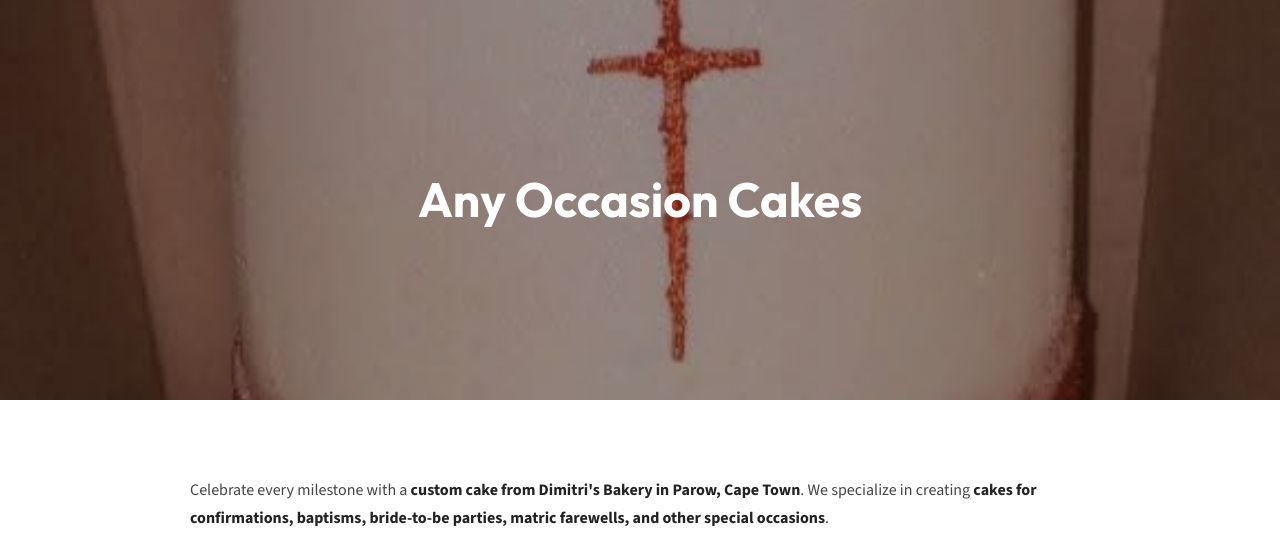
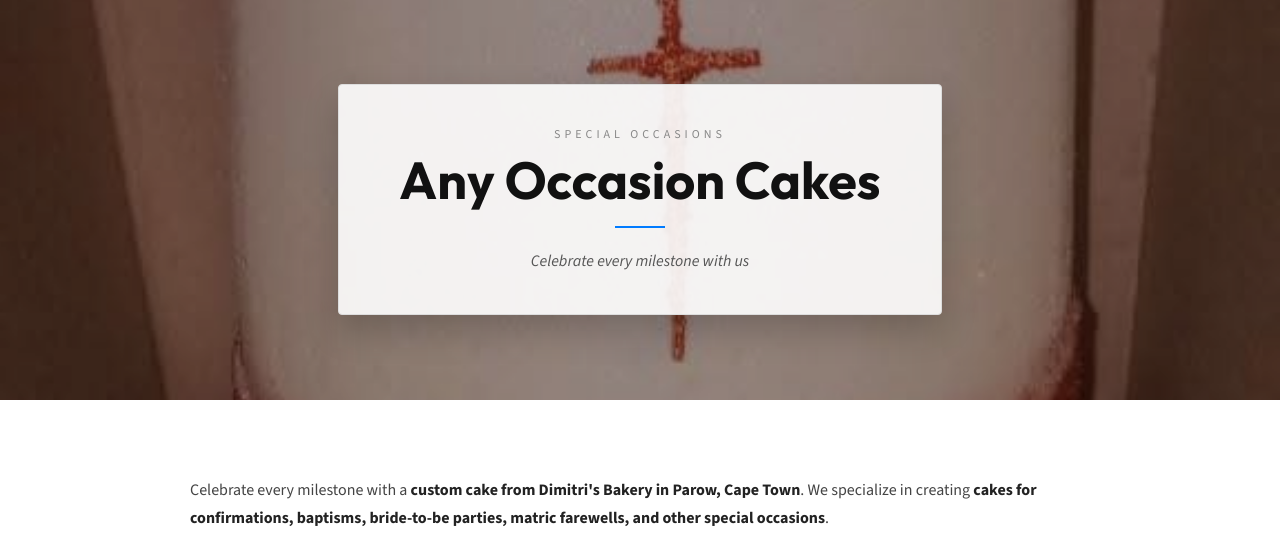
Before and after one commit to vatikaki007-cloud/dimitrisbakery, a PHP site: page /confectioner/any_occasion/any_occasion.php in a window 1280 px wide. Shown: the part 109-642 px from the top of the page. Run offline with PHP 8.4, Linux system fonts and the light colour scheme; data that the repository does not hold is empty.

Commit message:
Add: White rectangle badge styling to any occasion cakes hero section

```diff
--- a/confectioner/any_occasion/any_occasion.php
+++ b/confectioner/any_occasion/any_occasion.php
@@ -34,8 +34,11 @@ $db_config_path = __DIR__ . '/../../cms/config.php';
 <main>
   <section class="any-occasion-hero">
     <div class="any-occasion-hero-overlay">
-      <div class="container">
-        <h1 class="any-occasion-title">Any Occasion Cakes</h1>
+      <div class="conf-title-badge">
+        <span class="conf-subtitle">Special Occasions</span>
+        <h1 class="conf-page-title">Any Occasion Cakes</h1>
+        <div class="conf-divider"></div>
+        <p class="conf-desc">Celebrate every milestone with us</p>
       </div>
     </div>
   </section>
--- a/confectioner/any_occasion/css/any_occasion.css
+++ b/confectioner/any_occasion/css/any_occasion.css
@@ -73,6 +73,47 @@ body { margin: 0; font-family: 'Source Sans 3', sans-serif; color: #333; line-he
     font-size: 48px;
     margin: 0;
     text-align: center;
+}
+
+/* White rectangle badge for any occasion hero */
+.conf-title-badge {
+    background: rgba(255, 255, 255, 0.9);
+    padding: 40px 60px;
+    text-align: center;
+    border: 1px solid #ddd;
+    box-shadow: 0 15px 35px rgba(0, 0, 0, 0.2);
+    border-radius: 4px;
+    display: inline-block;
+}
+
+.conf-subtitle {
+    display: block;
+    text-transform: uppercase;
+    letter-spacing: 4px;
+    font-size: 12px;
+    color: #888;
+    margin-bottom: 10px;
+}
+
+.conf-page-title {
+    font-family: 'Outfit', sans-serif;
+    color: #111;
+    font-size: 52px;
+    margin: 0;
+    line-height: 1;
+}
+
+.conf-divider {
+    width: 50px;
+    height: 2px;
+    background-color: #007bff;
+    margin: 20px auto;
+}
+
+.conf-desc {
+    font-style: italic;
+    color: #555;
+    margin: 0;
 }
 
 .any-occasion-content {
```
